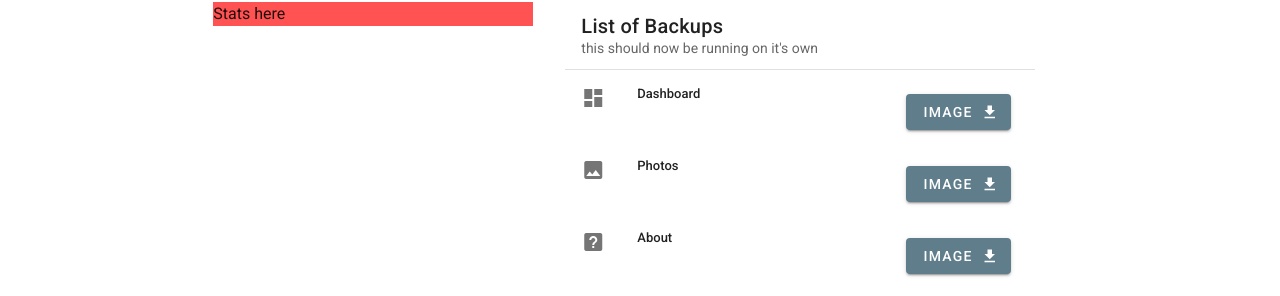
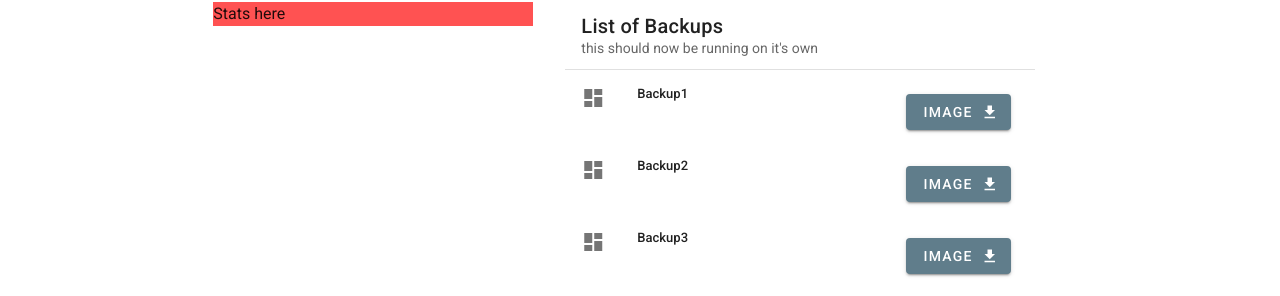
Before and after one commit to antholuo/enghack2021, a Vue app in the folder website/: page / in a window 1280 px wide. Shown: the part 484-780 px from the top of the page. Built offline with nearby package versions, Linux system fonts and the light colour scheme.

Commit message:
update namgin

```diff
--- a/website/src/components/backups.vue
+++ b/website/src/components/backups.vue
@@ -71,9 +71,9 @@ export default {
       ],
       selectedItem: 1,
       items: [
-          { title: 'Dashboard', icon: 'mdi-view-dashboard' },
-          { title: 'Photos', icon: 'mdi-image' },
-          { title: 'About', icon: 'mdi-help-box' },
+          { title: 'Backup1', icon: 'mdi-view-dashboard' },
+          { title: 'Backup2', icon: 'mdi-view-dashboard' },
+          { title: 'Backup3', icon: 'mdi-view-dashboard' },
         ],
     })
 }
```
